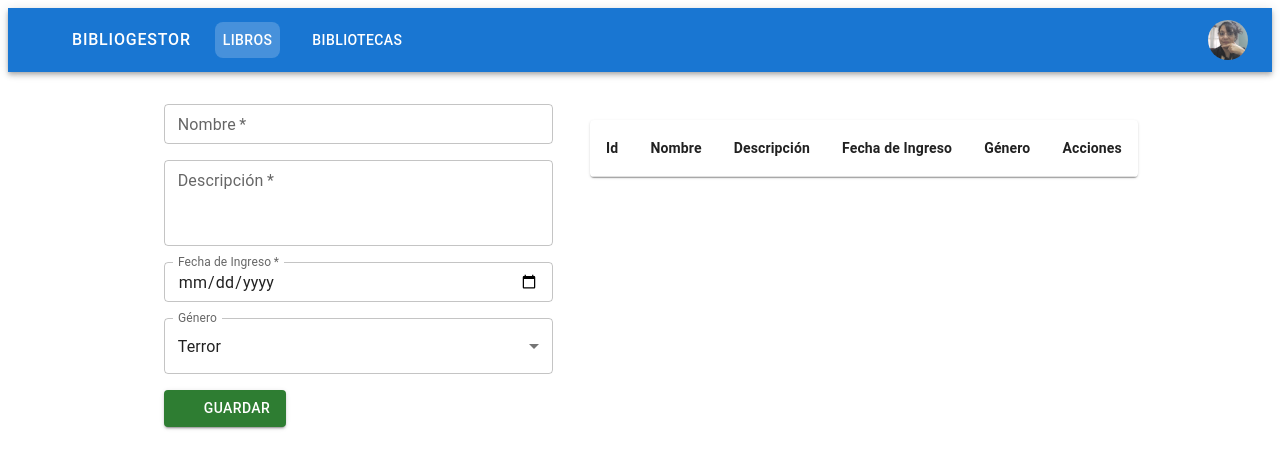
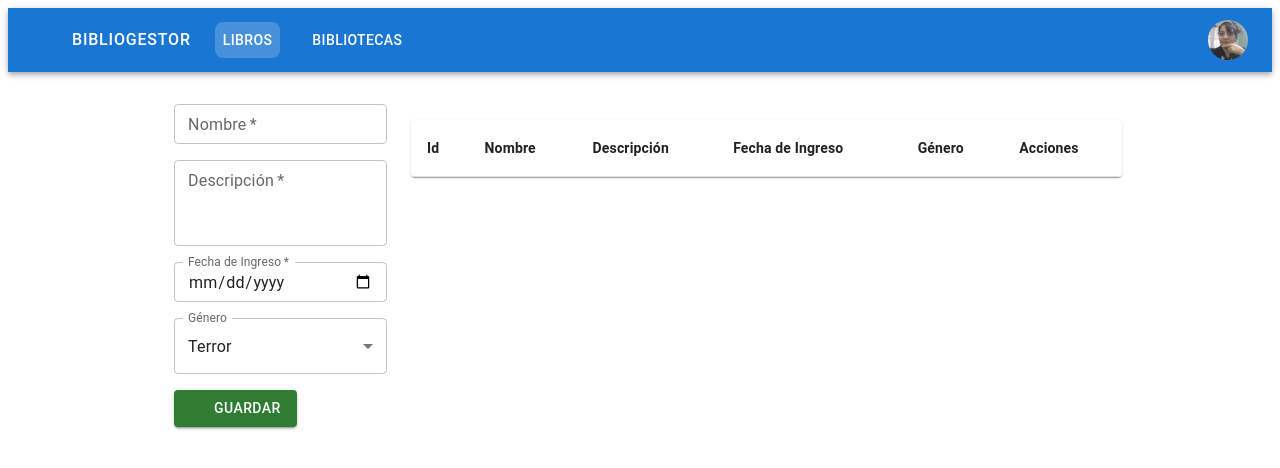
Before and after one commit to SandraEGarrido/TP-Final-Testing-GarridoSandra, a React app: page /libros in a window 1280 px wide. Shown: the top 468 px of the page. Built offline with nearby package versions, Linux system fonts and the light colour scheme; some icons are missing.

Commit message:
App React para gestión de libros y bibliotecas | Proyecto final con Material UI + Webpack

```diff
--- a/src/componentes/App.jsx
+++ b/src/componentes/App.jsx
@@ -9,6 +9,7 @@ import FormBiblioteca from "./FormBiblioteca.jsx";
 import { bibliotecasReducer } from "./reducers/index.js";
 import { ContextBibliotecas } from "./contextos/index.js";
 import { Grid } from "@mui/material";
+import { Box } from "@mui/material";
 
 import NavBar from "./NavBar.jsx";
 import LoginFicticio from "./LoginFicticio.jsx";
@@ -52,14 +53,27 @@ function NoExistePagina() {
 
 function LibrosApp() {
   return (
-    <Grid container spacing={2} padding={2}>
-      <Grid item xs={12} md={4}>
+    <Box
+      sx={{
+        display: "flex",
+        gap: 2,
+        padding: 2,
+        flexDirection: {
+          xs: "column",
+          md: "row",
+        },
+      }}
+    >
+      {/* Formulario en columna fija */}
+      <Box sx={{ flex: 1, maxWidth: { xs: 150, md: 400 } }}>
         <FormLibro />
-      </Grid>
-      <Grid item xs={12} md={8}>
+      </Box>
+
+      {/* Tabla expandible */}
+      <Box sx={{ flex: 3 }}>
         <ListadoLibros />
-      </Grid>
-    </Grid>
+      </Box>
+    </Box>
   );
 }
 
```
